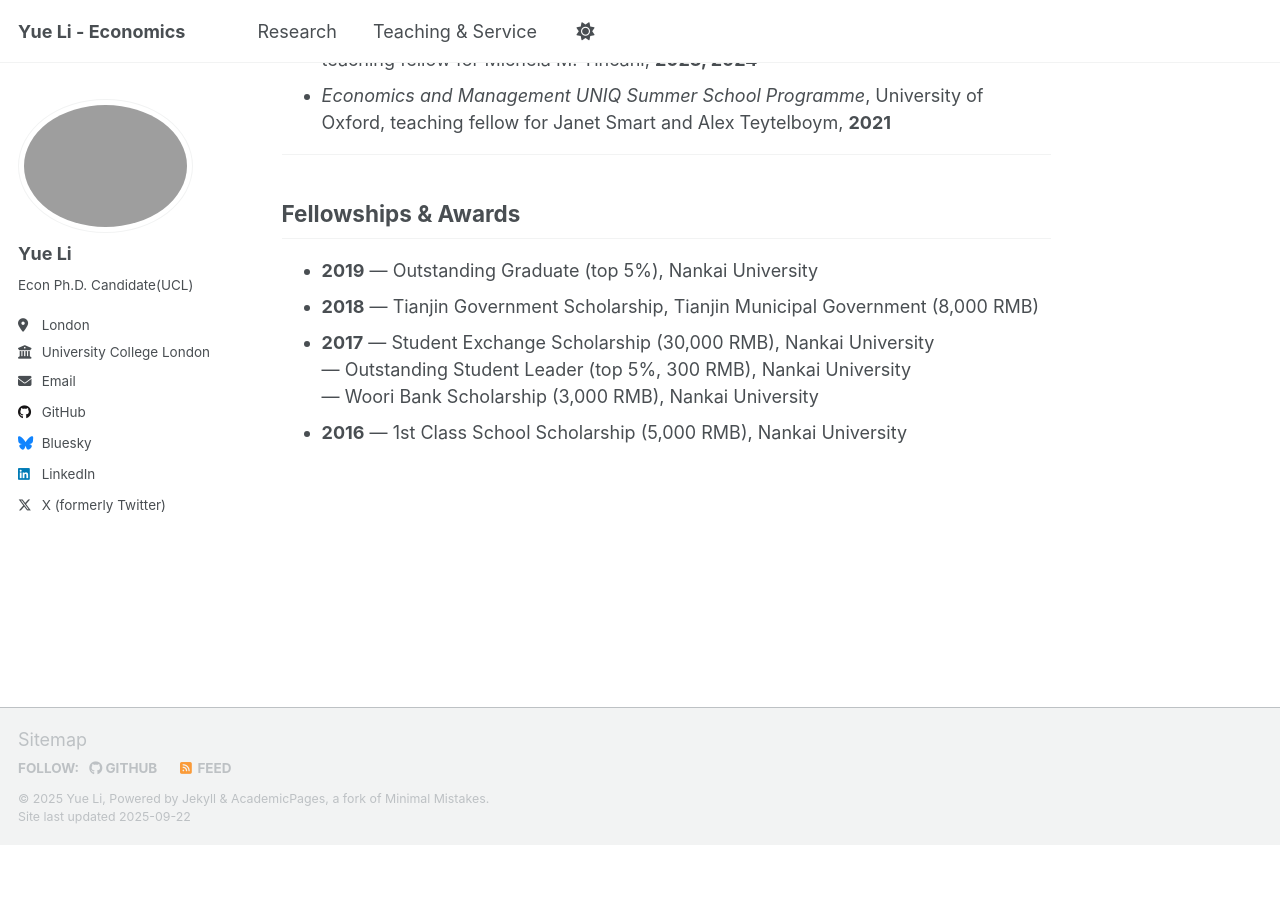
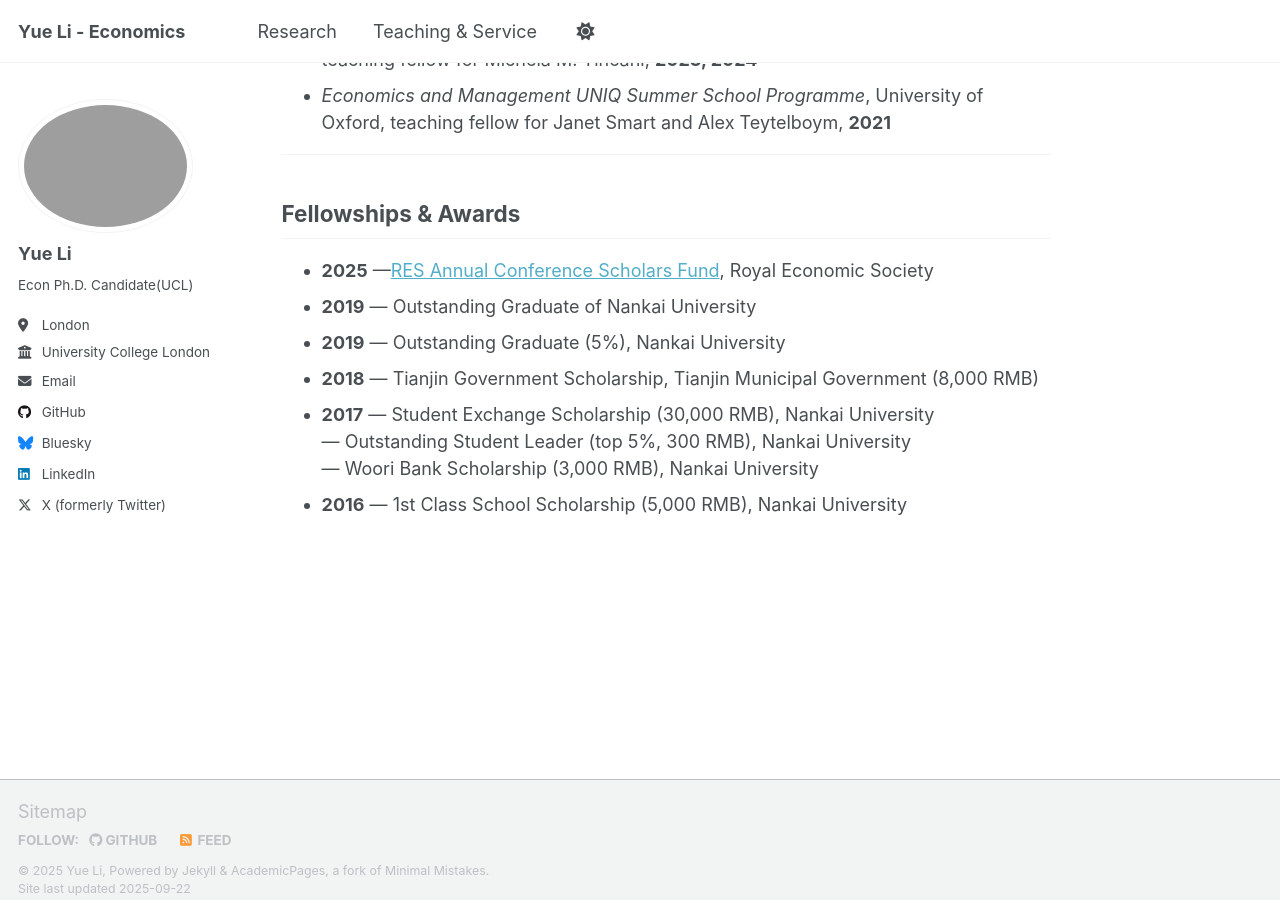
Before and after one commit to yueli-econ/yueli-econ.github.io, a Jekyll site: the page built from _pages/others.md, in a window 1280 px wide and 900 px high, scrolled down 507 px. Built offline with Jekyll 4.4.1, drawn with Linux system fonts in a browser that asks for light colours; a script that is not in the unit is left out; before the commit the page ends 1352 px from its top, so only the background shows below that.

Commit message:
Update others.md

```diff
--- a/_pages/others.md
+++ b/_pages/others.md
@@ -23,7 +23,9 @@ author_profile: true
 
 ## Fellowships & Awards
 
-- **2019** — Outstanding Graduate (top 5%), Nankai University
+- **2025** —[RES Annual Conference Scholars Fund](https://res.org.uk/event-listing/res-2025-annual-conference/2025-scholars/), Royal Economic Society
+- **2019** — Outstanding Graduate of Nankai University
+- **2019** — Outstanding Graduate (5%), Nankai University
 - **2018** — Tianjin Government Scholarship, Tianjin Municipal Government (8,000 RMB)
 - **2017**
   — Student Exchange Scholarship (30,000 RMB), Nankai University
```
